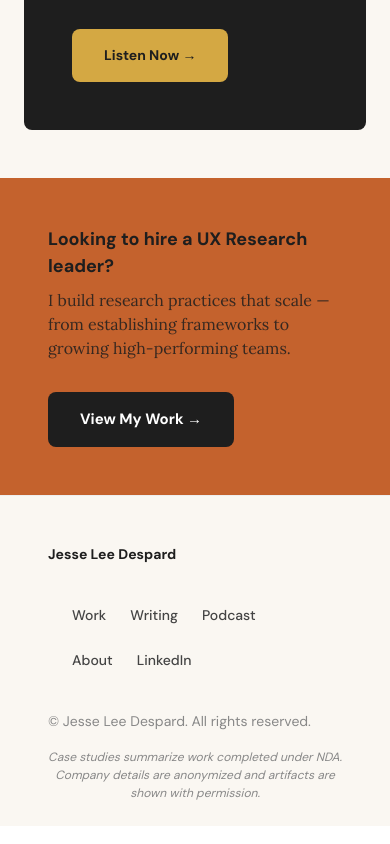
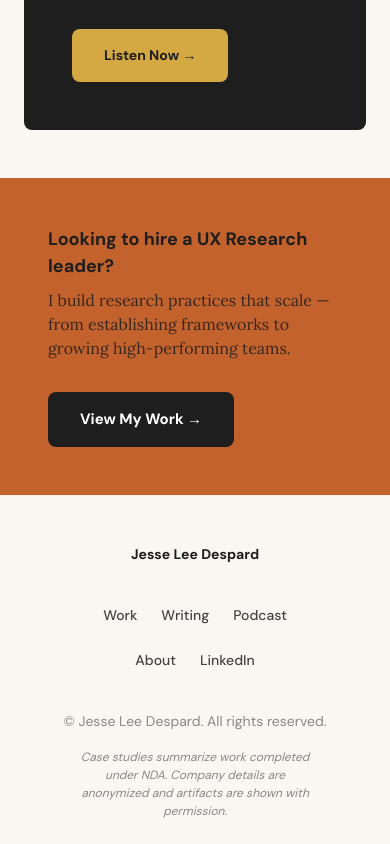
Before and after one commit to jesseleedespard/jesseleedespard.com, a React (Vite) app: page / in a window 390 px wide. Shown: the part 3321-4165 px from the top of the page. Built offline with nearby package versions, Linux system fonts and the light colour scheme.

Commit message:
Fix footer mobile layout
- Center all footer items on mobile (name, nav, copyright)
- Wrap nav links centered
- Add left/right padding to disclaimer text

```diff
--- a/src/styles/theme.css
+++ b/src/styles/theme.css
@@ -462,7 +462,21 @@
   @media (max-width: 768px) {
     .site-footer__inner {
       flex-direction: column;
-      align-items: flex-start;
+      align-items: center;
+      text-align: center;
+    }
+
+    .site-footer__nav {
+      justify-content: center;
+    }
+
+    .site-footer__copy {
+      text-align: center;
+    }
+
+    .site-footer__disclaimer {
+      padding-left: 24px;
+      padding-right: 24px;
     }
 
     .home-cta-strip__inner {
```
